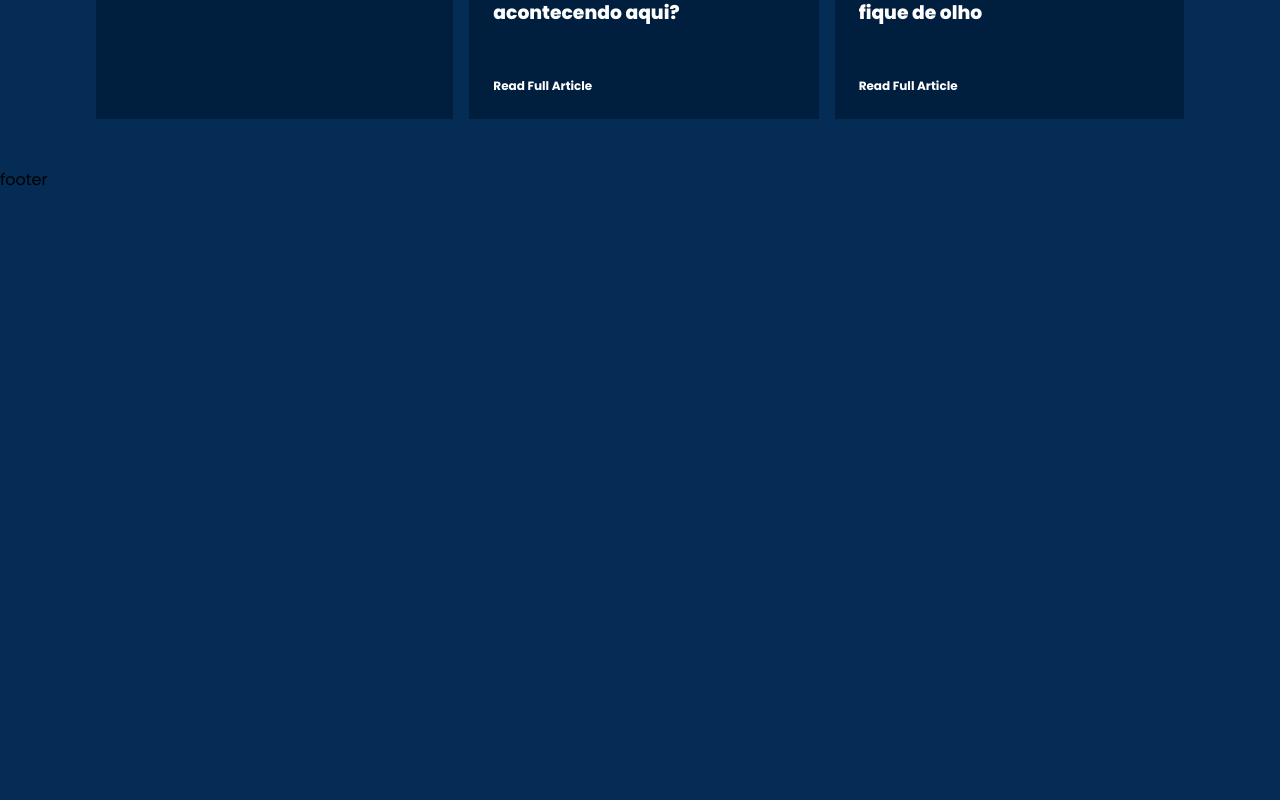
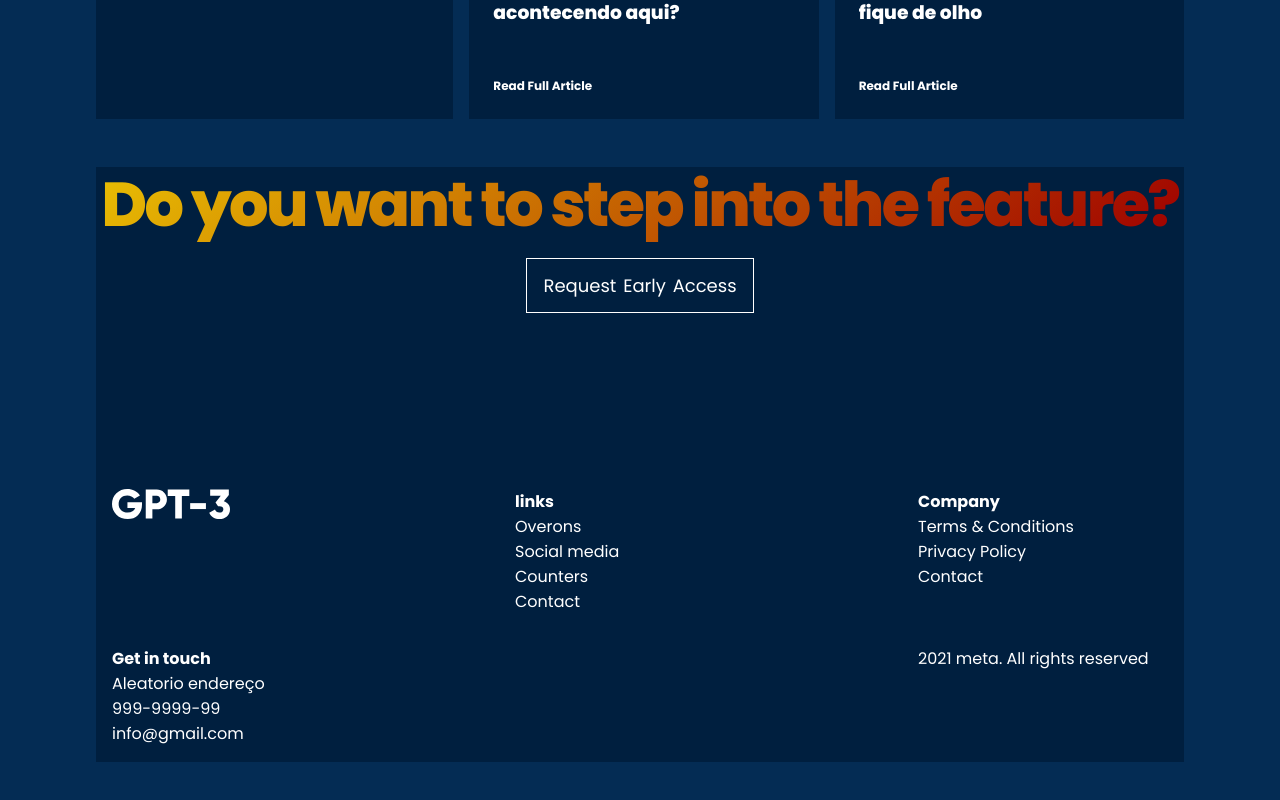
Before and after one commit to Dikendev/landing-page-meta-React, a React (Create React App) app in the folder landing-page-modern/: page / in a window 1280 px wide. Shown: the part 3202-4002 px from the top of the page. Before the commit the page ends 3394 px from the top, so only its background shows below. Built offline with nearby package versions, Linux system fonts and the light colour scheme.

Commit message:
added footer container and css

```diff
--- a/landing-page-modern/src/containers/footer/Footer.jsx
+++ b/landing-page-modern/src/containers/footer/Footer.jsx
@@ -1,12 +1,48 @@
 import React from 'react';
+import gpt3Logo from '../../assets/logo.svg'
 import './footer.css';
 
 function Footer() {
-    return (
-        <div>
-            footer
+  return (
+    <div className="meta__footer section__margin section__footer">
+        <div className="meta__footer-heading">
+            <h1 className="gradient__text">Do you want to step into the feature?</h1>
         </div>
-    )
+        <div className="meta__footer-btn">
+            <p>Request Early Access</p>
+        </div>
+
+        <div className="meta__footer-links">
+            <div className="meta__footer-links_logo">
+                <img src={gpt3Logo} alt="logo"/>
+                <p></p>
+            </div>
+            <div className="meta__footer-links_div">
+                <h4>links</h4>
+                <p>Overons</p>
+                <p>Social media</p>
+                <p>Counters</p>
+                <p>Contact</p>
+            </div>
+            <div className="meta__footer-links_div">
+                <h4>Company</h4>
+                <p>Terms & Conditions</p>
+                <p>Privacy Policy</p>
+                <p>Contact</p>
+            </div>
+            <div className="meta__footer-links_div">
+                <h4>Get in touch</h4>
+                <p>Aleatorio endereço </p>
+                <p>999-9999-99</p>
+                <p>info@gmail.com</p>
+            </div>
+
+            <div className="meta__footer-copyright">
+                <p>2021 meta. All rights reserved</p>
+            </div>
+        </div>
+    </div>
+  )
 }
 
-export default Footer;
+export default Footer
--- a/landing-page-modern/src/containers/footer/footer.css
+++ b/landing-page-modern/src/containers/footer/footer.css
@@ -0,0 +1,75 @@
+.meta__footer {
+  color: white;
+
+  display: flex;
+  flex-direction: column;
+  justify-content: center;
+  align-items: center;
+
+  background: var(--color-footer);
+}
+
+.meta__footer-heading {
+  width: 100%;
+  text-align: center;
+
+  margin-bottom: 1rem;
+}
+
+.meta__footer-heading h1 {
+  font-family: var(--font-family);
+  font-size: 62px;
+  font-weight: 800;
+  line-height: 75px;
+  text-align: center;
+  letter-spacing: -0.04em;
+}
+
+.meta__footer-btn {
+  display: flex;
+  justify-content: center;
+  align-items: center;
+
+  padding: 1rem;
+  border: 1px solid #fff;
+  text-align: center;
+
+  margin-bottom: 10rem;
+  cursor: pointer;
+}
+
+.meta__footer-btn p {
+  box-sizing: border-box;
+  font-size: 18px;
+  line-height: 21px;
+  color: #fff;
+  word-spacing: 2px;
+}
+
+.meta__footer-links {
+  display: flex;
+  justify-content: space-between;
+  align-items: flex-start;
+  flex-wrap: wrap;
+  flex-direction: row;
+
+  width: 100%;
+  text-align: lef;
+}
+
+.meta__footer-links div {
+  width: 250px;
+  margin: 1rem;
+}
+
+.meta__footer-links_logo {
+  display: flex;
+  flex-direction: column;
+}
+
+.meta__footer-links_logo img {
+  width: 118px;
+  height: 30px;
+
+  margin-bottom: 1rem;
+}
```
